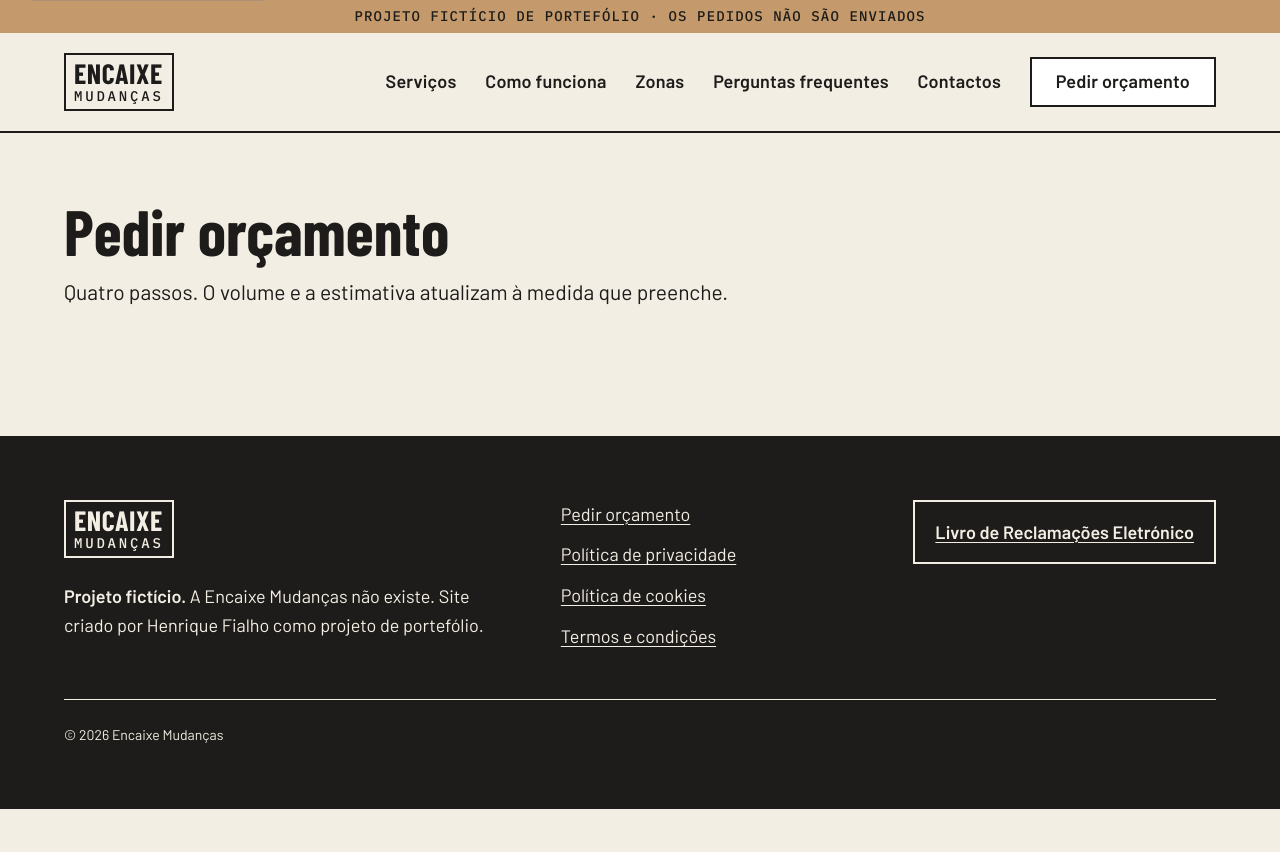
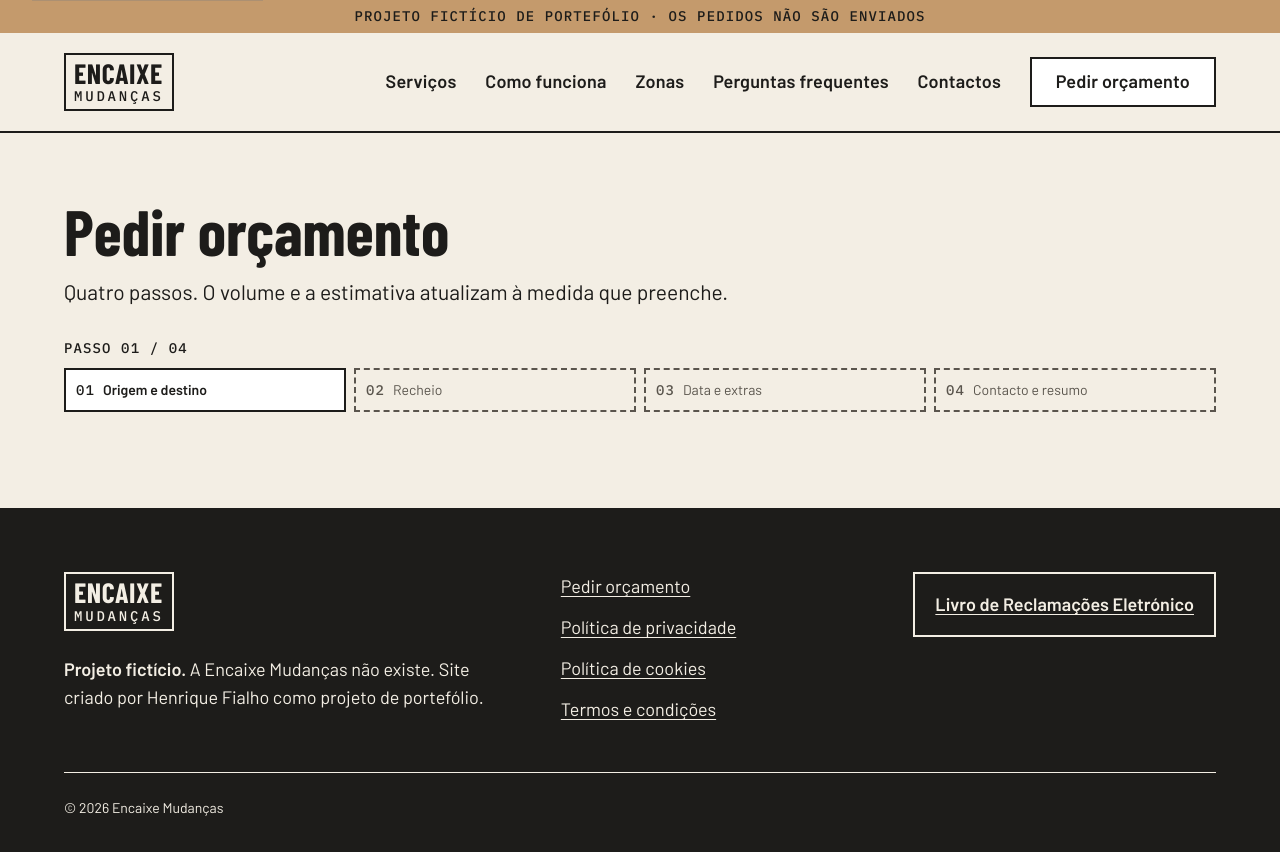
Before and after one commit to henriquefialhodev/encaixe-mudancas, a plain HTML site: page public/orcamento.html in a window 1280 px wide. Before the commit the page ends 809 px from the top, so only its background shows below. Drawn offline with Linux system fonts and the light colour scheme.

Commit message:
feat: add quote page intro, no-js notice and step indicator

```diff
--- a/public/css/pages/quote.css
+++ b/public/css/pages/quote.css
@@ -1,3 +1,7 @@
+/*
+* QUOTE INTRO
+*/
+
 .site-quote {
   display: flex;
   flex-direction: column;
@@ -39,3 +43,82 @@
 .js .site-quote-notice {
   display: none;
 }
+
+/*
+* QUOTE PROGRESS
+*/
+
+.site-quote-progress {
+  display: none;
+}
+
+.js .site-quote-progress {
+  display: flex;
+  flex-direction: column;
+  gap: 12px;
+}
+
+/*
+* QUOTE LIST
+*/
+
+.site-quote-steps {
+  list-style: none;
+  margin: 0;
+  padding: 0;
+  display: grid;
+  grid-template-columns: repeat(4, minmax(0, 1fr));
+  gap: 8px;
+}
+
+.site-quote-steps li {
+  display: flex;
+  align-items: center;
+  gap: 8px;
+  min-height: 44px;
+  padding: 8px 10px;
+  border: 2px dashed var(--color-muted);
+  color: var(--color-muted);
+}
+
+.site-quote-steps li[aria-current="step"] {
+  background: var(--color-surface);
+  border-style: solid;
+  border-color: var(--color-ink);
+  color: var(--color-ink);
+}
+
+.site-quote-step-number {
+  font-family: var(--font-mono);
+  font-weight: var(--font-weight-medium);
+  font-size: var(--font-size-label);
+  letter-spacing: 0.08em;
+}
+
+.site-quote-step-name {
+  font-size: var(--font-size-small);
+  line-height: 1.2;
+  position: absolute;
+  width: 1px;
+  height: 1px;
+  margin: -1px;
+  overflow: hidden;
+  clip-path: inset(50%);
+  white-space: nowrap;
+}
+
+[aria-current="step"] .site-quote-step-name {
+  font-weight: var(--font-weight-semibold);
+}
+
+@media (min-width: 768px) {
+  .site-quote-step-name {
+    position: static;
+    width: auto;
+    height: auto;
+    margin: 0;
+    overflow: visible;
+    clip-path: none;
+    white-space: normal;
+  }
+}
--- a/public/orcamento.html
+++ b/public/orcamento.html
@@ -120,6 +120,28 @@
           <p class="site-quote-notice">
             Para enviar o pedido, precisa de ter o JavaScript ativo no browser.
           </p>
+          <div class="site-quote-progress">
+            <p class="label" aria-hidden="true">Passo 01 / 04</p>
+            <p class="visually-hidden">Passo 1 de 4</p>
+            <ol class="site-quote-steps" aria-label="Progresso do pedido">
+              <li aria-current="step">
+                <span class="site-quote-step-number">01</span>
+                <span class="site-quote-step-name">Origem e destino</span>
+              </li>
+              <li>
+                <span class="site-quote-step-number">02</span>
+                <span class="site-quote-step-name">Recheio</span>
+              </li>
+              <li>
+                <span class="site-quote-step-number">03</span>
+                <span class="site-quote-step-name">Data e extras</span>
+              </li>
+              <li>
+                <span class="site-quote-step-number">04</span>
+                <span class="site-quote-step-name">Contacto e resumo</span>
+              </li>
+            </ol>
+          </div>
         </form>
       </div>
     </main>
```
